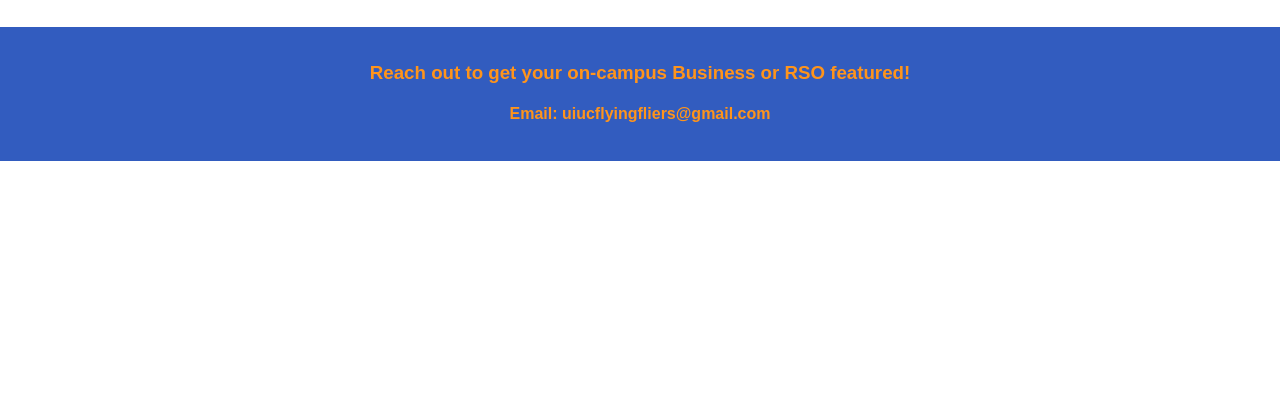
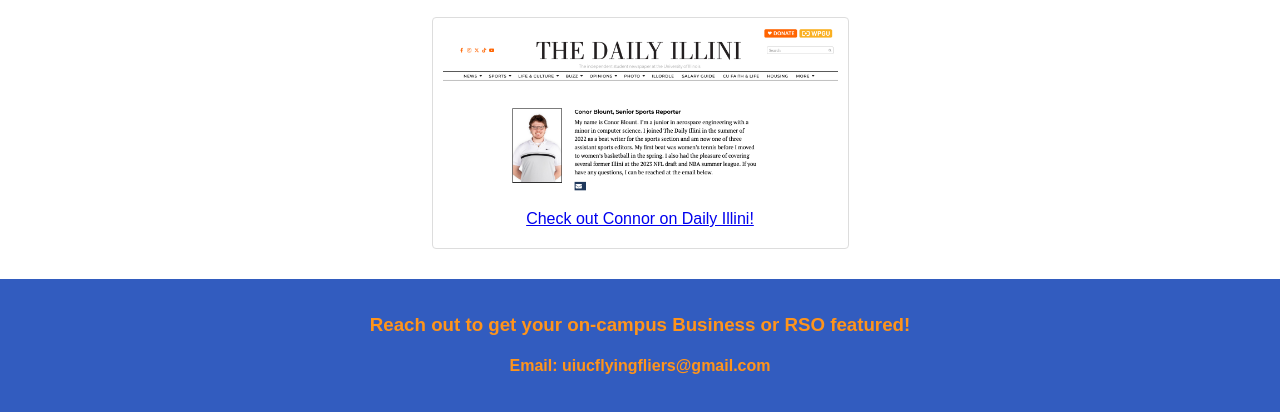
Before and after one commit to MatthewRutter-hub/flyingflier, a plain HTML site: page index.html in a window 1280 px wide. Shown: the part 1306-1718 px from the top of the page. Before the commit the page ends 1467 px from the top, so only its background shows below. Drawn offline with Linux system fonts and the light colour scheme.

Commit message:
Daily Illini ad

```diff
--- a/index.html
+++ b/index.html
@@ -32,6 +32,13 @@
                 <a href="https://www.instagram.com/brakeless.illini/">Join Fixed Gear Illini!</a>
             </div>
         </div>
+        <div class="pin">
+            <img src="images/dailyillini.png" alt="Advertisement 4">
+            <div class="link">
+                <a href="https://dailyillini.com/staff_name/conor-blount/">Check out Connor on Daily Illini!</a>
+            </div>
+        </div>
+
         <!-- Add more pins as needed -->
     </section>
 </body>
```
Also changed, not shown: images/dailyillini.png (added).
